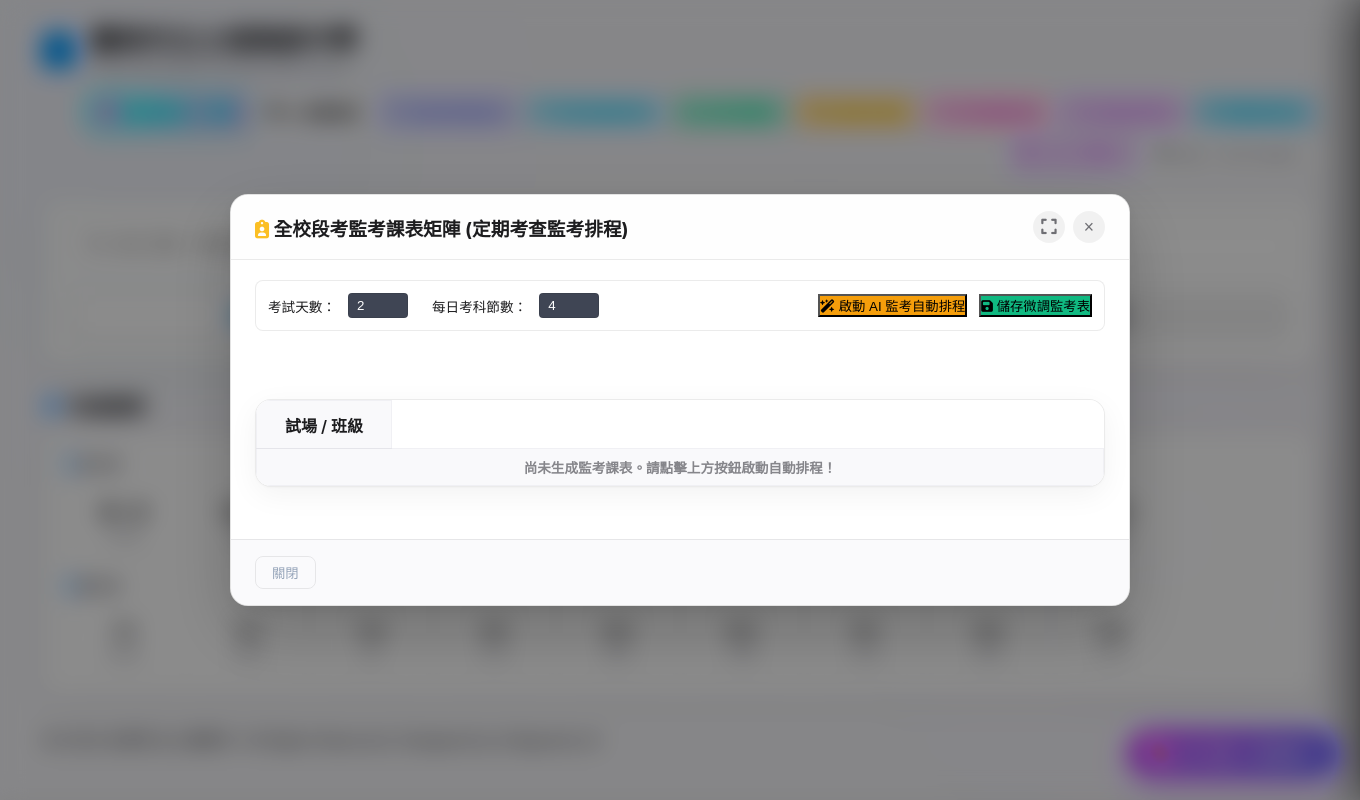
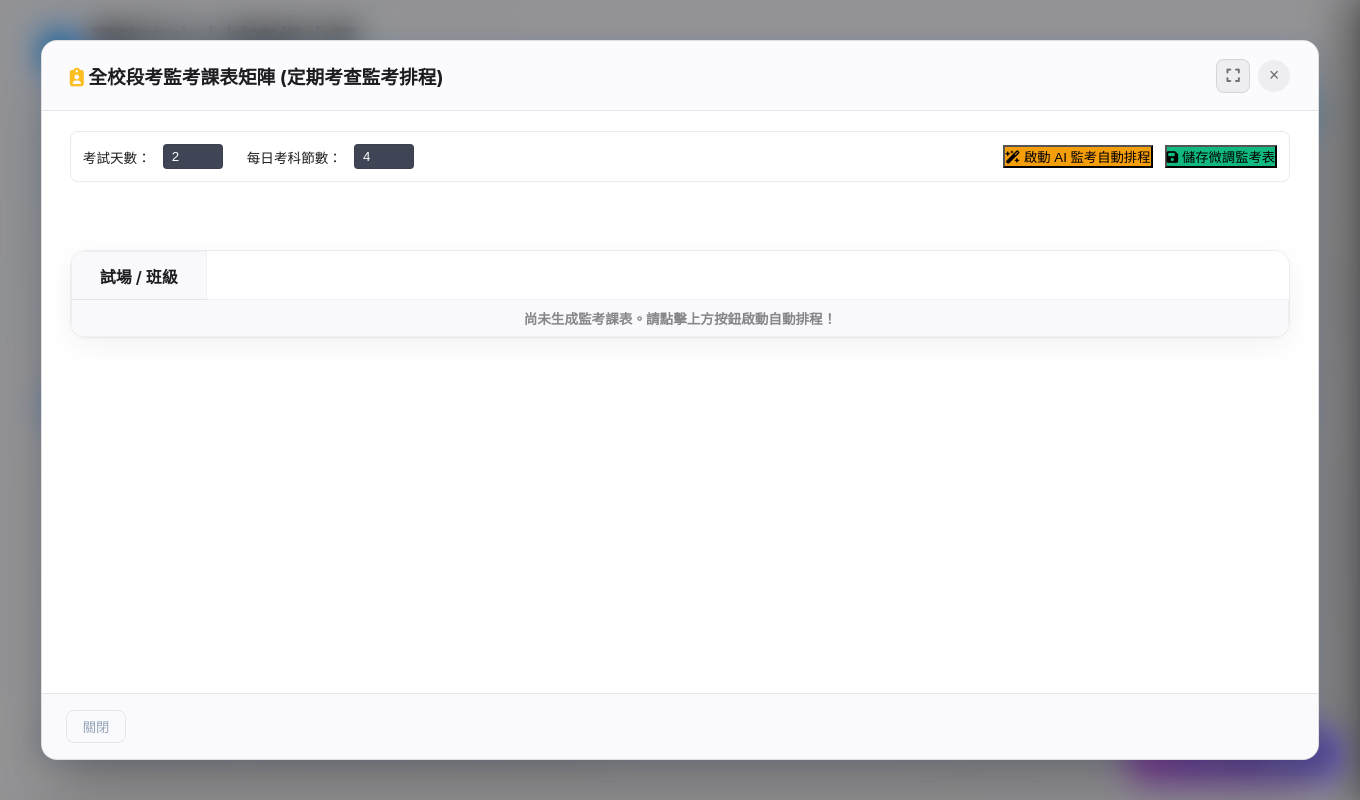
Before and after one commit to Albertyoung22/TcSChed, a Flask app: page / in a window 1360 px wide, after a click on "段考監考排程". Run offline with Flask 3, Linux system fonts and the light colour scheme.

Commit message:
update: sync static/css/style.css to latest version

```diff
--- a/static/css/style.css
+++ b/static/css/style.css
@@ -879,88 +879,6 @@ body {
     transform: scale(1.02);
 }
 
-/* ==========================================================================
-   Modals & Dialogs (macOS Glass Window Style)
-   ========================================================================== */
-
-.modal-overlay {
-    position: fixed;
-    top: 0;
-    left: 0;
-    right: 0;
-    bottom: 0;
-    background: rgba(0, 0, 0, 0.35);
-    backdrop-filter: blur(16px);
-    -webkit-backdrop-filter: blur(16px);
-    z-index: 1000;
-    display: flex;
-    justify-content: center;
-    align-items: center;
-    padding: 1.25rem;
-    overflow-y: auto;
-}
-
-.modal-content {
-    width: 92vw;
-    max-width: 1450px;
-    height: 88vh;
-    max-height: 90vh;
-    display: flex;
-    flex-direction: column;
-    border-radius: 16px;
-    overflow: hidden;
-    animation: slideUp 0.3s cubic-bezier(0.34, 1.56, 0.64, 1);
-    box-shadow: 0 24px 60px rgba(0, 0, 0, 0.2), 0 0 1px rgba(0, 0, 0, 0.2);
-    background: #ffffff;
-    border: 1px solid rgba(0, 0, 0, 0.1);
-    transition: all 0.25s ease-in-out;
-}
-
-@keyframes slideUp {
-    from { opacity: 0; transform: translateY(15px) scale(0.98); }
-    to { opacity: 1; transform: translateY(0) scale(1); }
-}
-
-.modal-header {
-    position: relative !important;
-    display: flex !important;
-    align-items: center !important;
-    justify-content: space-between !important;
-    padding: 1.1rem 1.75rem !important;
-    border-bottom: 1px solid #e5e5ea !important;
-    background: #fbfbfd !important;
-    flex-shrink: 0 !important;
-}
-
-.modal-title {
-    display: flex !important;
-    align-items: center !important;
-    gap: 12px !important;
-    padding-right: 50px !important;
-    font-weight: 700;
-    color: var(--text-primary);
-}
-
-.modal-body {
-    padding: 1.25rem 1.75rem 1.75rem 1.75rem;
-    display: flex;
-    flex-direction: column;
-    gap: 1.25rem;
-    overflow-y: auto;
-    flex: 1;
-    background: #ffffff;
-}
-
-.modal-footer {
-    padding: 1rem 1.75rem;
-    border-top: 1px solid #e5e5ea;
-    background: #fbfbfd;
-    display: flex;
-    justify-content: flex-end;
-    align-items: center;
-    gap: 0.75rem;
-}
-
 .maximize-modal-btn, .close-modal-btn, .close-btn, .modal-close-btn {
     width: 32px !important;
     height: 32px !important;
@@ -1299,55 +1217,88 @@ body {
 }
 
 /* ==========================================================================
-   Apple macOS Modal & Overlay System
+   Modals & Dialogs (macOS Glass Window Style - Expansive & Fullscreen)
    ========================================================================== */
+
 .modal-overlay {
     position: fixed !important;
     top: 0 !important;
     left: 0 !important;
-    width: 100vw !important;
-    height: 100vh !important;
-    background: rgba(0, 0, 0, 0.45) !important;
-    backdrop-filter: blur(12px) saturate(180%) !important;
-    -webkit-backdrop-filter: blur(12px) saturate(180%) !important;
+    right: 0 !important;
+    bottom: 0 !important;
+    background: rgba(0, 0, 0, 0.4) !important;
+    backdrop-filter: blur(16px) saturate(180%) !important;
+    -webkit-backdrop-filter: blur(16px) saturate(180%) !important;
+    z-index: 100000 !important;
     display: none;
+    justify-content: center !important;
     align-items: center !important;
-    justify-content: center !important;
-    z-index: 999999 !important;
-    padding: 20px !important;
+    padding: 1.25rem !important;
     box-sizing: border-box !important;
-    animation: macFadeIn 0.2s cubic-bezier(0.16, 1, 0.3, 1) !important;
+    overflow-y: auto !important;
 }
 
 .modal-content {
-    background: rgba(255, 255, 255, 0.98) !important;
-    color: var(--text-primary) !important;
-    border: 1px solid rgba(0, 0, 0, 0.1) !important;
-    border-radius: 18px !important;
-    box-shadow: 0 24px 64px rgba(0, 0, 0, 0.2), 0 4px 16px rgba(0, 0, 0, 0.06) !important;
-    width: 95vw !important;
-    max-width: 900px !important;
-    height: auto !important;
-    max-height: 94vh !important;
+    width: 94vw !important;
+    max-width: 1560px !important;
+    height: 90vh !important;
+    max-height: 92vh !important;
     display: flex !important;
     flex-direction: column !important;
+    border-radius: 16px !important;
     overflow: hidden !important;
-    animation: macScaleUp 0.25s cubic-bezier(0.16, 1, 0.3, 1) !important;
+    animation: slideUp 0.3s cubic-bezier(0.34, 1.56, 0.64, 1) !important;
+    box-shadow: 0 30px 60px -12px rgba(0, 0, 0, 0.3), 0 0 20px rgba(0, 113, 227, 0.1) !important;
+    background: #ffffff !important;
+    border: 1px solid rgba(0, 0, 0, 0.12) !important;
+    transition: all 0.25s ease-in-out !important;
+}
+
+/* Fullscreen Maximized Modal (True 100% Monitor Filling) */
+.modal-content.fullscreen-modal {
+    width: 100vw !important;
+    height: 100vh !important;
+    max-width: 100vw !important;
+    max-height: 100vh !important;
+    border-radius: 0 !important;
+    border: none !important;
+    margin: 0 !important;
+    position: fixed !important;
+    top: 0 !important;
+    left: 0 !important;
+    right: 0 !important;
+    bottom: 0 !important;
+    z-index: 100001 !important;
+}
+
+.modal-content.fullscreen-modal .modal-body {
+    max-height: calc(100vh - 120px) !important;
+    height: calc(100vh - 120px) !important;
+    flex: 1 !important;
+}
+
+@keyframes slideUp {
+    from { opacity: 0; transform: translateY(15px) scale(0.98); }
+    to { opacity: 1; transform: translateY(0) scale(1); }
 }
 
 .modal-header {
+    position: relative !important;
     display: flex !important;
+    align-items: center !important;
     justify-content: space-between !important;
-    align-items: center !important;
-    padding: 16px 24px !important;
-    border-bottom: 1px solid var(--border-color) !important;
-    background: rgba(255, 255, 255, 0.9) !important;
+    padding: 1.1rem 1.75rem !important;
+    border-bottom: 1px solid #e5e5ea !important;
+    background: #fbfbfd !important;
+    flex-shrink: 0 !important;
 }
 
 .modal-title {
     display: flex !important;
     align-items: center !important;
     gap: 12px !important;
+    font-weight: 700;
+    color: var(--text-primary);
 }
 
 .modal-title h2, .modal-title h3 {
@@ -1369,7 +1320,28 @@ body {
     gap: 8px !important;
 }
 
-.close-modal-btn, .close-modal, .maximize-modal-btn {
+.maximize-modal-btn {
+    background: rgba(0, 0, 0, 0.05) !important;
+    border: 1px solid rgba(0, 0, 0, 0.1) !important;
+    color: var(--text-secondary) !important;
+    width: 34px !important;
+    height: 34px !important;
+    border-radius: 8px !important;
+    cursor: pointer !important;
+    display: inline-flex !important;
+    align-items: center !important;
+    justify-content: center !important;
+    font-size: 0.95rem !important;
+    transition: all 0.2s ease !important;
+}
+
+.maximize-modal-btn:hover {
+    background: rgba(52, 199, 89, 0.15) !important;
+    color: #28a745 !important;
+    border-color: #28a745 !important;
+}
+
+.close-modal-btn, .close-modal {
     background: rgba(0, 0, 0, 0.05) !important;
     border: none !important;
     border-radius: 50% !important;
@@ -1389,30 +1361,11 @@ body {
     color: #ff3b30 !important;
 }
 
-.maximize-modal-btn:hover {
-    background: rgba(52, 199, 89, 0.15) !important;
-    color: #34c759 !important;
-}
-
-/* Fullscreen Maximized Modal (Apple macOS Style) */
-.modal-content.fullscreen-modal {
-    width: 98vw !important;
-    max-width: 98vw !important;
-    height: 96vh !important;
-    max-height: 96vh !important;
-    border-radius: 14px !important;
-    margin: 0 !important;
-    transition: all 0.25s cubic-bezier(0.16, 1, 0.3, 1) !important;
-}
-
-.modal-content.fullscreen-modal .modal-body {
-    max-height: calc(96vh - 120px) !important;
-    height: calc(96vh - 120px) !important;
-    flex: 1 !important;
-}
-
 .modal-body {
-    padding: 20px 24px !important;
+    padding: 1.25rem 1.75rem 1.75rem 1.75rem !important;
+    display: flex !important;
+    flex-direction: column !important;
+    gap: 1.25rem !important;
     overflow-y: auto !important;
     flex: 1 !important;
 }
@@ -1426,31 +1379,12 @@ body {
     background: rgba(250, 250, 252, 0.95) !important;
 }
 
-@keyframes macFadeIn {
-    from { opacity: 0; }
-    to { opacity: 1; }
-}
-
-@keyframes macScaleUp {
-    from { transform: scale(0.96); opacity: 0; }
-    to { transform: scale(1); opacity: 1; }
-}
-
-/* ==========================================================================
-   Dual View Modal (Split Timetable & Swap Assistant) Wide & Tall Layout
-   ========================================================================== */
+/* Dual View Modal (Split Timetable & Swap Assistant) Wide Layout */
 #dualViewModal .modal-content {
-    max-width: 1560px !important;
+    max-width: 1600px !important;
     width: 96vw !important;
-    height: 95vh !important;
-    max-height: 95vh !important;
-}
-
-#dualViewModal .modal-content.fullscreen-modal {
-    max-width: 99vw !important;
-    width: 99vw !important;
-    height: 98vh !important;
-    max-height: 98vh !important;
+    height: 92vh !important;
+    max-height: 94vh !important;
 }
 
 #dualViewGridSplit {
```
